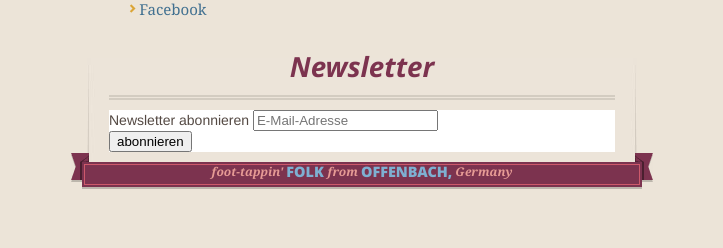
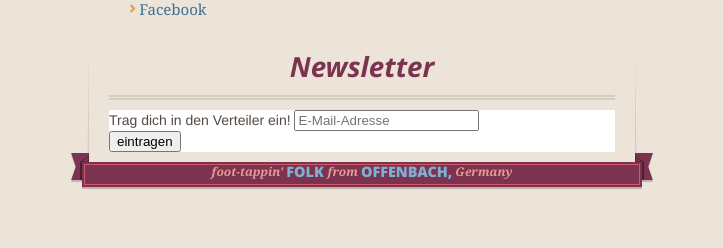
Before and after one commit to BrianInGermany/briankennethmusic, a Jekyll site: the page built from deutsch.md, in a window 1280 px wide. Shown: the part 1402-1650 px from the top of the page, without its empty margins (278-1001 px from the left). Built offline with Jekyll 4.4.1, drawn with Linux system fonts in a browser that asks for light colours; our own code applies the rules of GitHub Pages for plain Markdown files; comment, search, counter and statistics services are not loaded.

Commit message:
german subscribe changed

```diff
--- a/deutsch.md
+++ b/deutsch.md
@@ -21,11 +21,11 @@
 <div id="mc_embed_signup">
 <form action="https://rocks.us18.list-manage.com/subscribe/post?u=76694179b24a2e736370f65bd&amp;id=9a4131948b" method="post" id="mc-embedded-subscribe-form" name="mc-embedded-subscribe-form" class="validate" target="_blank" novalidate>
     <div id="mc_embed_signup_scroll">
-	<label for="mce-EMAIL">Newsletter abonnieren</label>
+	<label for="mce-EMAIL">Trag dich in den Verteiler ein!</label>
 	<input type="email" value="" name="EMAIL" class="email" id="mce-EMAIL" placeholder="E-Mail-Adresse" required>
     <!-- real people should not fill this in and expect good things - do not remove this or risk form bot signups-->
     <div style="position: absolute; left: -5000px;" aria-hidden="true"><input type="text" name="b_76694179b24a2e736370f65bd_9a4131948b" tabindex="-1" value=""></div>
-    <div class="clear"><input type="submit" value="abonnieren" name="subscribe" id="mc-embedded-subscribe" class="button"></div>
+    <div class="clear"><input type="submit" value="eintragen" name="subscribe" id="mc-embedded-subscribe" class="button"></div>
     </div>
 </form>
 </div>
```
